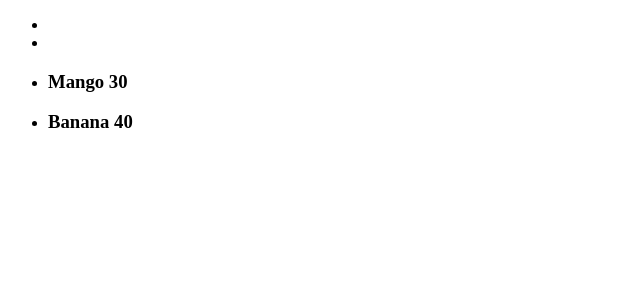
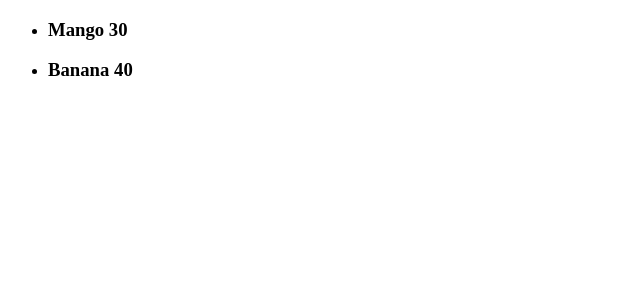
Before and after one commit to arjunk03/reactApp, a React (Vite) app in the folder ReactApp/: page / in a window 1280 px wide. Shown: the top 300 px of the page, without its empty margins (0-640 px from the left). Built offline with nearby package versions, Linux system fonts and the light colour scheme.

Commit message:
css updated

```diff
--- a/ReactApp/src/componenets/Fruit.jsx
+++ b/ReactApp/src/componenets/Fruit.jsx
@@ -1,15 +1,18 @@
 export default function Fruit({ name, price }) {
   return (
-    <li>
+    <div>
       {/* {name} {price} */}
 
       {price > 20 ? (
-        <h3>
-          {name} {price}
-        </h3>
+        <li>
+          {" "}
+          <h3>
+            {name} {price}
+          </h3>{" "}
+        </li>
       ) : (
         ""
       )}
-    </li>
+    </div>
   );
 }
```
